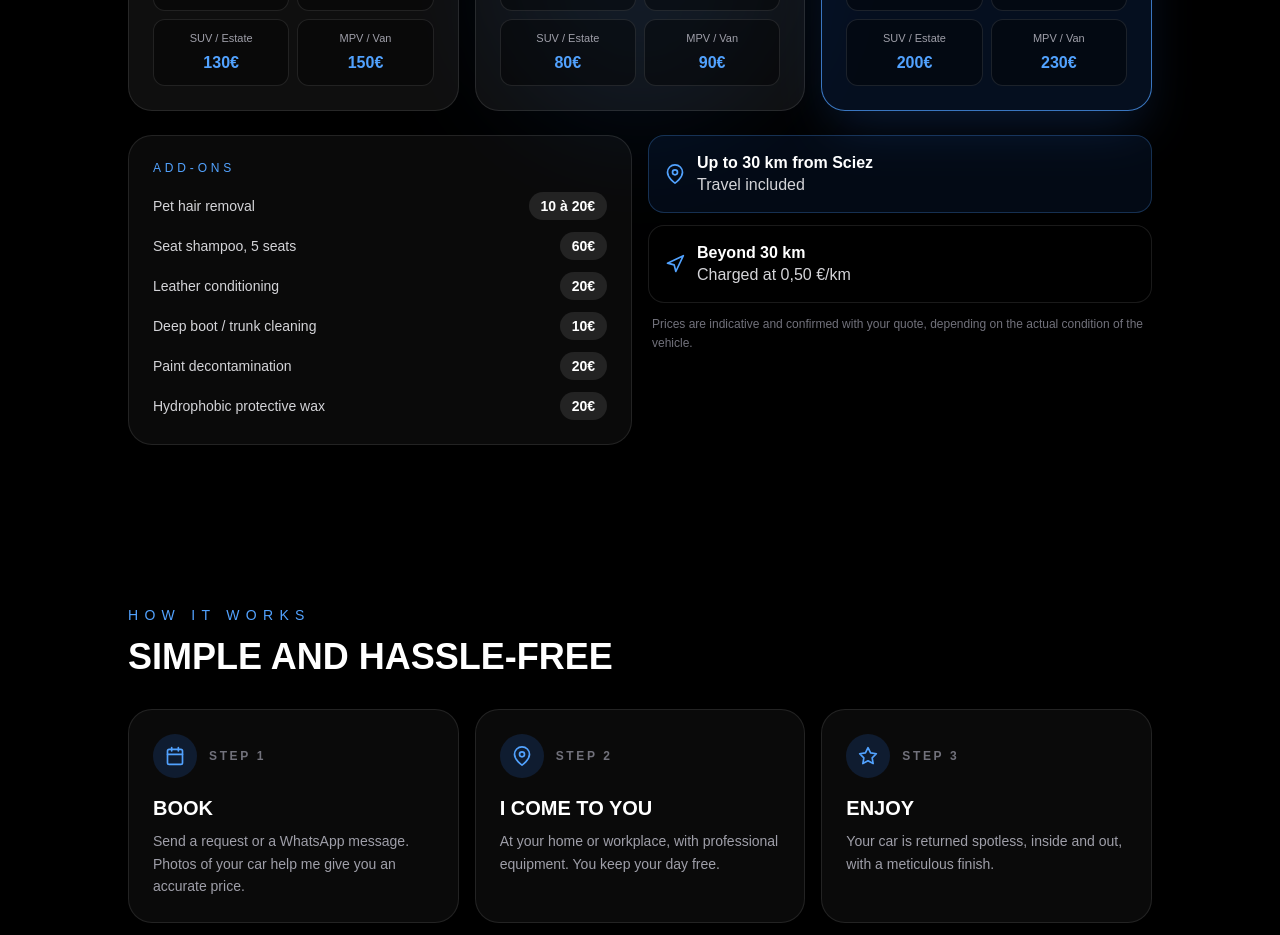
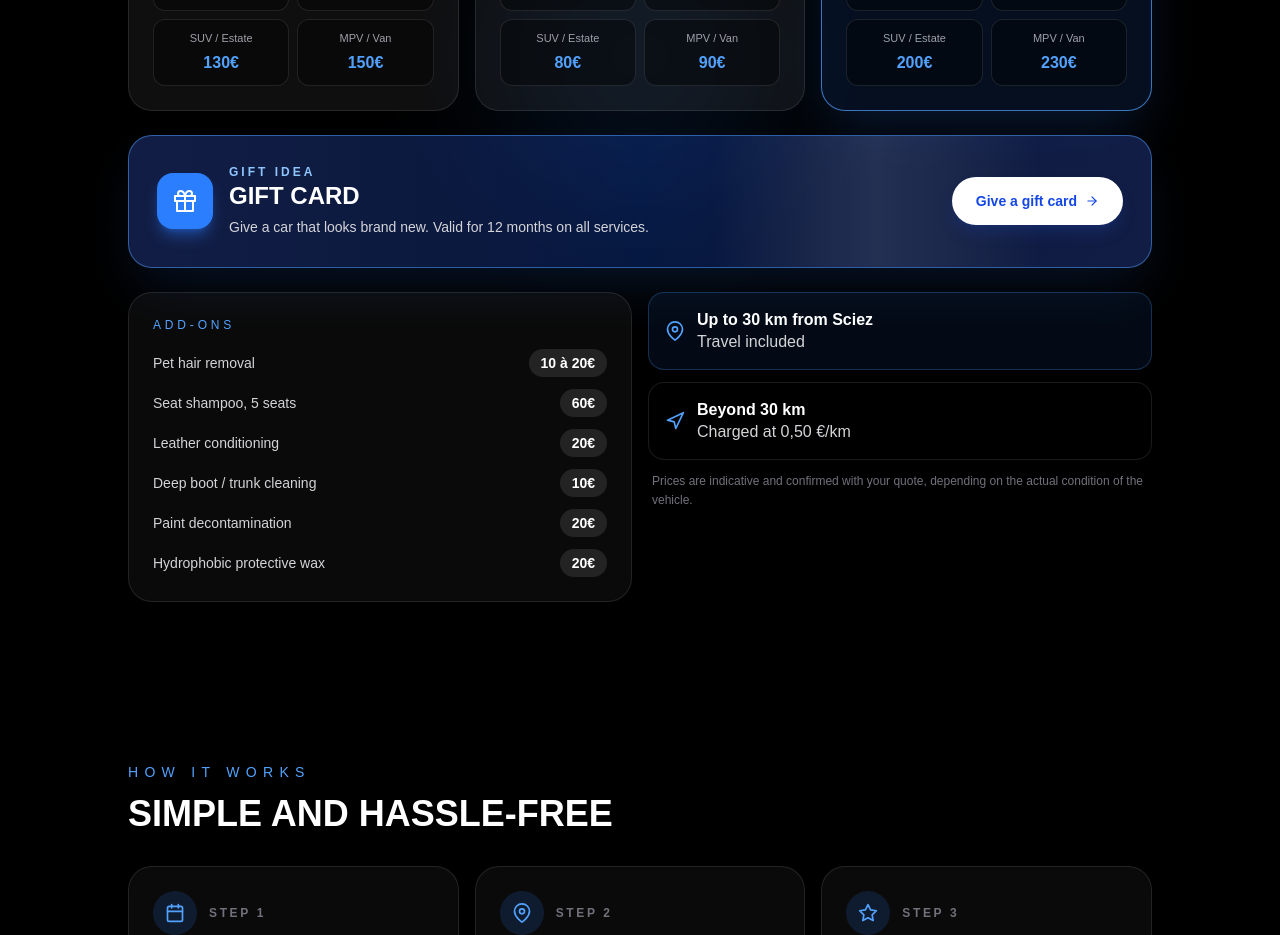
Before and after one commit to matth0312leb/leman-auto-clean, a Next.js app: page /en in a window 1280 px wide. Shown: the part 1240-2175 px from the top of the page. Built offline with nearby package versions, Linux system fonts and the light colour scheme; no server answers.

Commit message:
Carte cadeau mise en avant sous les formules (FR/EN)
Co-Authored-By: Claude Opus 5.5 <noreply@anthropic.com>
Claude-Session: https://claude.ai/code/session_01DZMJ3S36YFznmkBoS5YULz

```diff
--- a/src/app/en/page.tsx
+++ b/src/app/en/page.tsx
@@ -5,6 +5,7 @@ import {
   FiArrowRight,
   FiCalendar,
   FiCheck,
+  FiGift,
   FiMapPin,
   FiNavigation,
   FiPhone,
@@ -202,6 +203,31 @@ export default function EnglishPage() {
             })}
           </div>
 
+          <Link
+            href="/en/gift-card"
+            className="group relative mt-6 block overflow-hidden rounded-3xl border border-blue-400/50 bg-gradient-to-r from-blue-950/80 via-blue-600/25 to-blue-950/80 p-5 shadow-2xl shadow-blue-500/15 transition hover:border-blue-300 sm:p-7"
+          >
+            <div className="promo-shine pointer-events-none absolute inset-y-0 left-0 w-1/3 bg-gradient-to-r from-transparent via-white/10 to-transparent" />
+            <div className="relative flex flex-col gap-5 sm:flex-row sm:items-center sm:justify-between">
+              <div className="flex items-center gap-4">
+                <span className="grid h-14 w-14 shrink-0 place-items-center rounded-2xl bg-blue-500 text-2xl text-white shadow-lg shadow-blue-500/40">
+                  <FiGift aria-hidden="true" className="promo-gift" />
+                </span>
+                <div className="min-w-0">
+                  <p className="text-[10px] font-semibold uppercase tracking-[0.25em] text-blue-300 sm:text-xs">Gift idea</p>
+                  <h3 className="text-xl font-black uppercase sm:text-2xl">Gift card</h3>
+                  <p className="mt-1 text-sm leading-relaxed text-zinc-300">
+                    Give a car that looks brand new. Valid for 12 months on all services.
+                  </p>
+                </div>
+              </div>
+              <span className="inline-flex h-12 shrink-0 items-center justify-center gap-2 rounded-full bg-white px-6 text-sm font-bold text-blue-700 shadow-lg shadow-blue-900/40 transition group-hover:bg-blue-50">
+                Give a gift card
+                <FiArrowRight aria-hidden="true" className="transition group-hover:translate-x-1" />
+              </span>
+            </div>
+          </Link>
+
           {/* Options + travel */}
           <div className="mt-6 grid gap-4 lg:grid-cols-2">
             <div className="rounded-3xl border border-white/10 bg-white/[0.04] p-5 sm:p-6">
--- a/src/components/Prestations.tsx
+++ b/src/components/Prestations.tsx
@@ -6,6 +6,7 @@ import { useState } from "react";
 import {
   FiArrowRight,
   FiCheck,
+  FiGift,
   FiInfo,
   FiMapPin,
   FiMinus,
@@ -14,6 +15,7 @@ import {
 } from "react-icons/fi";
 import { useIsDesktop } from "@/hooks/useIsDesktop";
 import { options, prestations } from "@/data/prestations";
+import { formatGiftAmount, giftCard } from "@/data/giftCard";
 import Prix from "@/components/Prix";
 import { useCurrency } from "@/hooks/useCurrency";
 import { type Currency, formatAmount, toChf } from "@/lib/currency";
@@ -238,12 +240,47 @@ export default function Prestations() {
           })}
         </div>
 
+        {/* Carte cadeau, mise en avant avec les formules */}
+        <motion.a
+          href="/carte-cadeau"
+          initial={{ opacity: 0, y: isDesktop ? 24 : 0 }}
+          whileInView={{ opacity: 1, y: 0 }}
+          transition={{ duration: isDesktop ? 0.5 : 0.25 }}
+          viewport={{ once: true, amount: 0.3 }}
+          className="group relative mt-8 block overflow-hidden rounded-3xl border border-blue-400/50 bg-gradient-to-r from-blue-950/80 via-blue-600/25 to-blue-950/80 p-5 shadow-2xl shadow-blue-500/15 transition hover:border-blue-300 sm:mt-10 sm:p-7"
+        >
+          <div className="promo-shine pointer-events-none absolute inset-y-0 left-0 w-1/3 bg-gradient-to-r from-transparent via-white/10 to-transparent" />
+
+          <div className="relative flex flex-col gap-5 sm:flex-row sm:items-center sm:justify-between">
+            <div className="flex items-center gap-4">
+              <span className="grid h-14 w-14 shrink-0 place-items-center rounded-2xl bg-blue-500 text-2xl text-white shadow-lg shadow-blue-500/40">
+                <FiGift aria-hidden="true" className="promo-gift" />
+              </span>
+              <div className="min-w-0">
+                <p className="text-[10px] font-semibold uppercase tracking-[0.25em] text-blue-300 sm:text-xs">
+                  Idée cadeau
+                </p>
+                <h3 className="text-xl font-black uppercase sm:text-2xl">Carte cadeau</h3>
+                <p className="mt-1 text-sm leading-relaxed text-zinc-300">
+                  Offrez une voiture comme neuve, dès {formatGiftAmount(giftCard.amounts[0], currency)}.
+                  Valable {giftCard.validityMonths} mois sur toutes les prestations.
+                </p>
+              </div>
+            </div>
+
+            <span className="inline-flex h-12 shrink-0 items-center justify-center gap-2 rounded-full bg-white px-6 text-sm font-bold text-blue-700 shadow-lg shadow-blue-900/40 transition group-hover:bg-blue-50">
+              Offrir une carte cadeau
+              <FiArrowRight aria-hidden="true" className="transition group-hover:translate-x-1" />
+            </span>
+          </div>
+        </motion.a>
+
         <motion.div
           initial={{ opacity: 0, y: isDesktop ? 18 : 0 }}
           whileInView={{ opacity: 1, y: 0 }}
           transition={{ duration: isDesktop ? 0.45 : 0.2 }}
           viewport={{ once: true, amount: 0.4 }}
-          className="mt-8 rounded-2xl border border-white/10 bg-white/[0.04] px-4 py-4 sm:mt-10 sm:px-5"
+          className="mt-4 rounded-2xl border border-white/10 bg-white/[0.04] px-4 py-4 sm:px-5"
         >
           <p className="mb-3 text-xs font-semibold uppercase tracking-[0.22em] text-blue-400">
             Frais de déplacement
```
